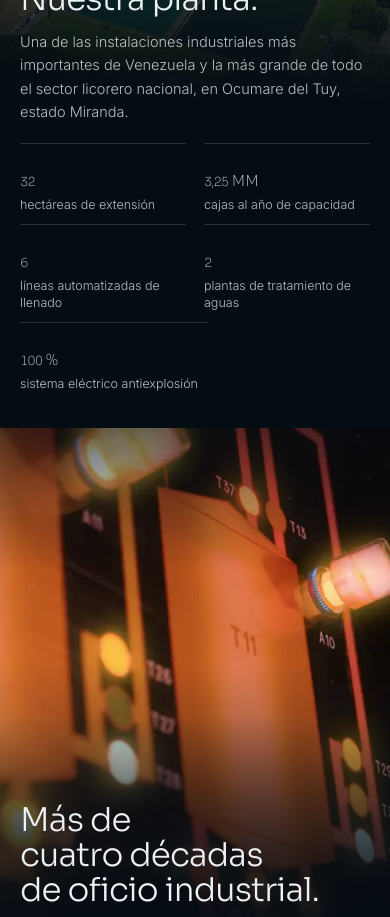
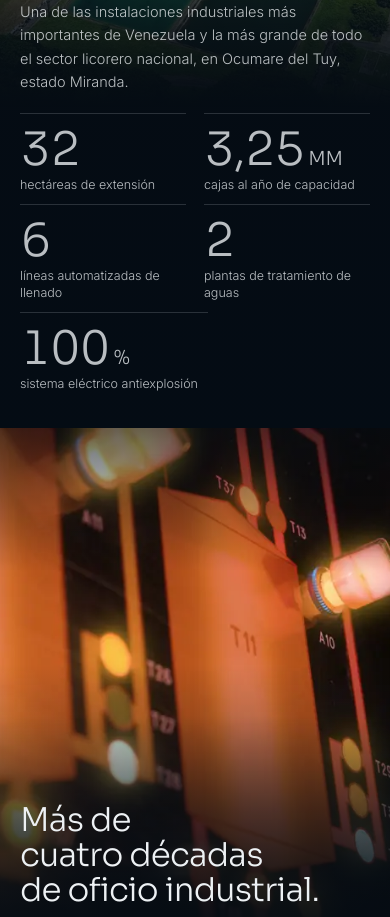
Before and after one commit to Gonh97/Cilcca, a React (Vite) app: page /presentacion in a window 390 px wide. Shown: the part 1260-2177 px from the top of the page. Built offline with nearby package versions, Linux system fonts and the light colour scheme; a web font is replaced by a local one.

Commit message:
Cifras de la planta más grandes; en el teléfono el número heredaba la letra chica
Co-Authored-By: Claude Opus 5.5 <noreply@anthropic.com>

```diff
--- a/src/styles/presentacion.css
+++ b/src/styles/presentacion.css
@@ -291,7 +291,7 @@ html.p-html { scroll-behavior: auto; background: #070C12; }
 .p .p-cifras .cue { flex: 0 1 760px; max-width: none; }
 .p .p-cifras .p-datos { grid-template-columns: repeat(3, minmax(0, 1fr)); justify-content: stretch; gap: 34px 40px; border-top: 0; }
 .p .p-cifras .p-datos .dato, .p .p-cifras .p-datos .dato:first-child { padding: 18px 0 0; border-left: 0; border-top: 1px solid var(--linea); }
-.p .p-cifras .p-datos b { font-size: clamp(38px, 3.4vw, 56px); }
+.p .p-cifras .p-datos b { font-size: clamp(50px, 4.6vw, 78px); font-weight: 300; }
 .p .p-cifras .p-datos small { font-size: .4em; }
 
 }
@@ -466,9 +466,10 @@ html.p-html { scroll-behavior: auto; background: #070C12; }
   .p .p-cifras .p-datos { grid-template-columns: 1fr 1fr; gap: 0 18px; border-top: 0; }
   .p .p-cifras .p-datos .dato, .p .p-cifras .p-datos .dato:first-child { padding: 12px 0 10px; gap: 4px; border-left: 0; border-top: 1px solid var(--linea); }
   .p .p-cifras .p-datos .dato:last-child { grid-column: 1 / -1; }
-  .p .p-cifras .p-datos b { font-size: 36px; }
+  .p .p-cifras .p-datos b { font-size: 46px; font-weight: 300; }
   .p .p-cifras .p-datos span { font-size: 12.5px; line-height: 1.4; }
   .p .p-cifras .p-datos small { font-size: .42em; }
+  .p .p-cifras .p-datos b span { font-size: inherit; line-height: inherit; color: inherit; }
 
   /* Historia: línea vertical que nace en el primer hito y muere en el último. */
   .p .p-crono { grid-template-columns: 1fr; row-gap: 18px; padding-left: 22px; }
@@ -629,7 +630,7 @@ html.p-html { scroll-behavior: auto; background: #070C12; }
   .p .p-tit, .p .rocu .p-tit { font-size: 28px; }
   .p .p-dec { font-size: 15px; }
   .p .p-txt { font-size: 13.5px; line-height: 1.5; }
-  .p .p-cifras .p-datos b { font-size: 30px; }
+  .p .p-cifras .p-datos b { font-size: 40px; }
   .p .p-crono { row-gap: 12px; }
   .p .p-crono li:not(:last-child)::after { bottom: -25px; }
   .p .p-crono h3 { font-size: 20px; }
```
